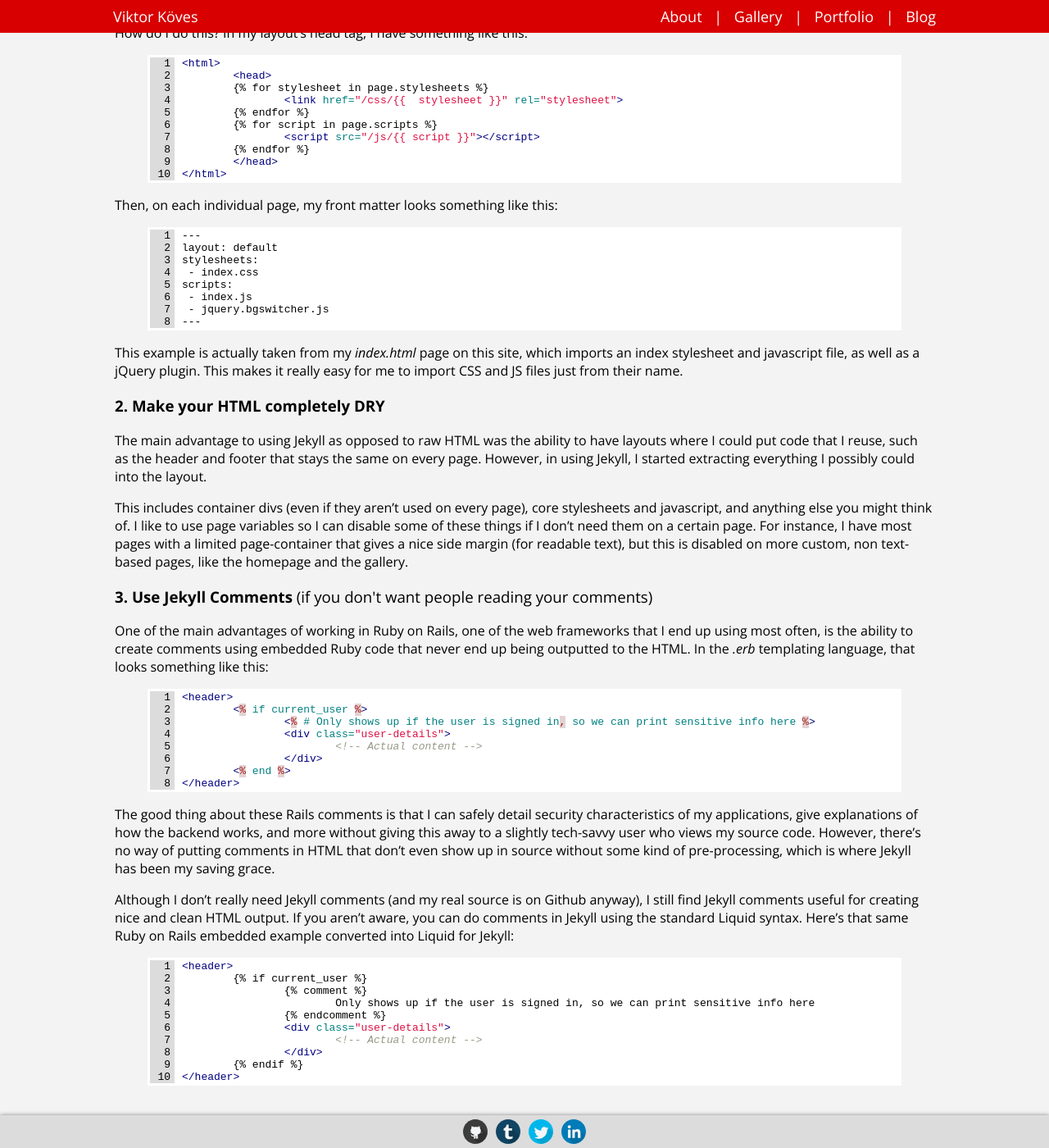
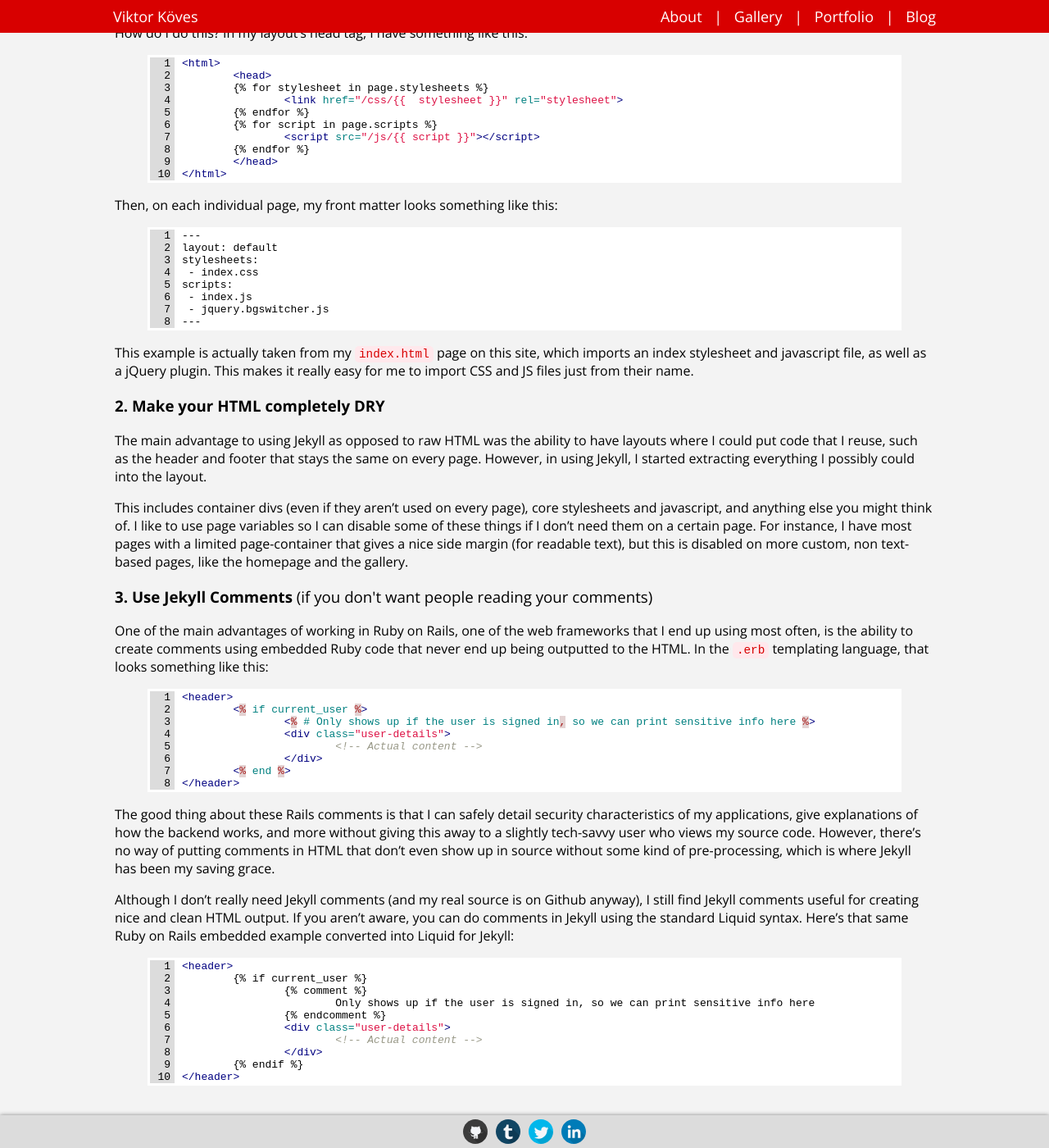
Before and after one commit to vkoves/vkoves.github.io, a Jekyll site: the page built from _posts/2016-09-14-getting-started-with-jekyll.md, in a window 1280 px wide and 1400 px high, scrolled down 344 px. Shown: the whole window at 82% size. Built offline with Jekyll 4.4.1, drawn with Linux system fonts in a browser that asks for light colours.

Commit message:
POSTS, STYLING - Added styling for inline code blocks, and updated the Getting Started with Jekyll post to use it

```diff
--- a/_posts/2016-09-14-getting-started-with-jekyll.md
+++ b/_posts/2016-09-14-getting-started-with-jekyll.md
@@ -51,7 +51,7 @@ scripts:
 ---
 {% endhighlight %}
 
-This example is actually taken from my <i>index.html</i> page on this site,
+This example is actually taken from my <code class="inline">index.html</code> page on this site,
 which imports an index stylesheet and javascript file, as well as a jQuery
 plugin. This makes it really easy for me to import CSS and JS files just
 from their name.
@@ -80,7 +80,7 @@ custom, non text-based pages, like the homepage and the gallery.
 
 One of the main advantages of working in Ruby on Rails, one of the web frameworks
 that I end up using most often, is the ability to create comments using embedded
-Ruby code that never end up being outputted to the HTML. In the <i>.erb</i>
+Ruby code that never end up being outputted to the HTML. In the <code class="inline">.erb</code>
 templating language, that looks something like this:
 
 {% highlight html linenos %}
--- a/css/main.css
+++ b/css/main.css
@@ -535,3 +535,13 @@ h4 { font-weight: 600; margin-top: 10px; }
 }
 .left-align { text-align: left; }
 .no-bold { font-weight: normal; }
+code.inline
+{
+	font-family: monospace;
+	background: white;
+	font-size: 110%;
+	padding: 2px 5px;
+	background-color: #ffe8ec;
+	color: #d80000;
+	border-radius: 5px;
+}
```
